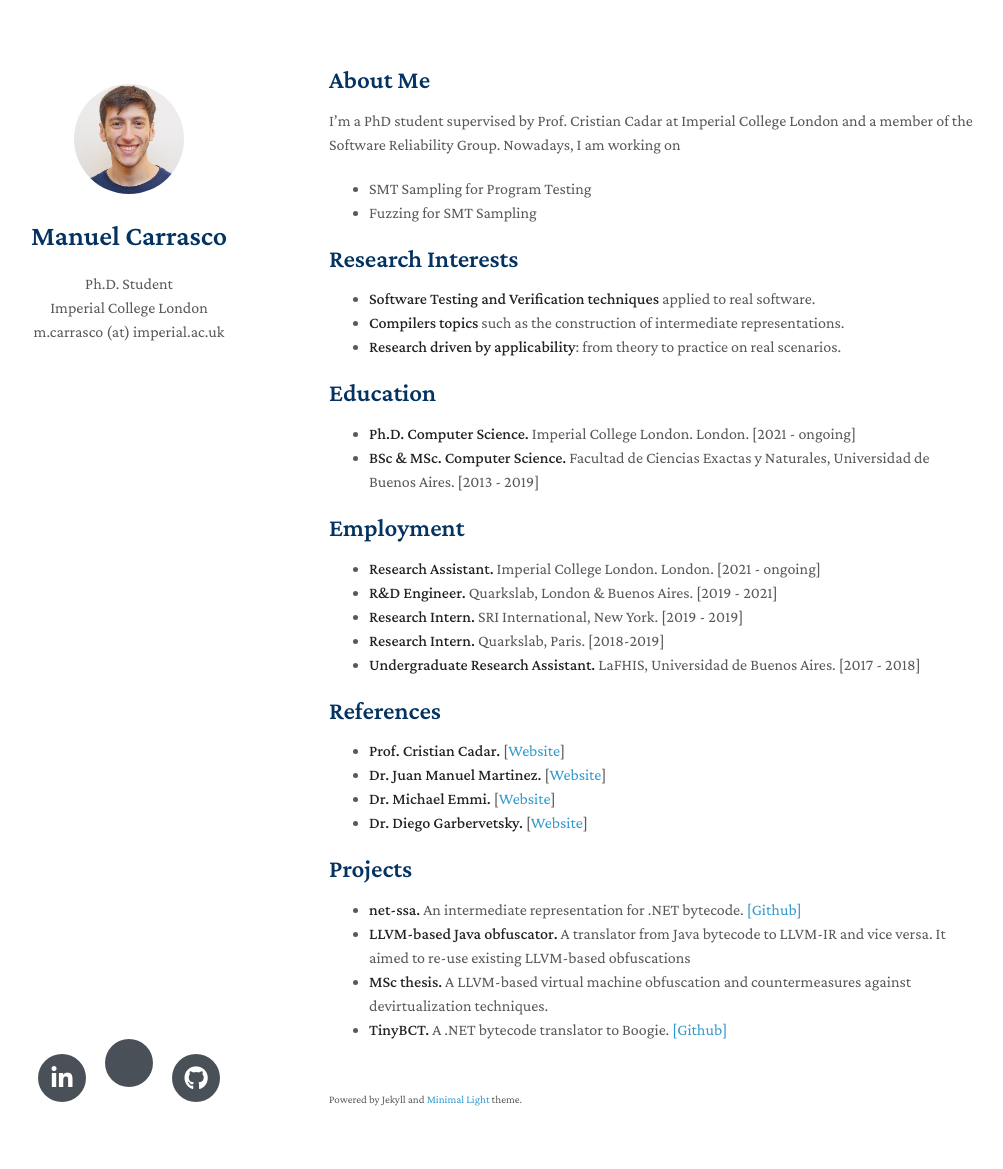
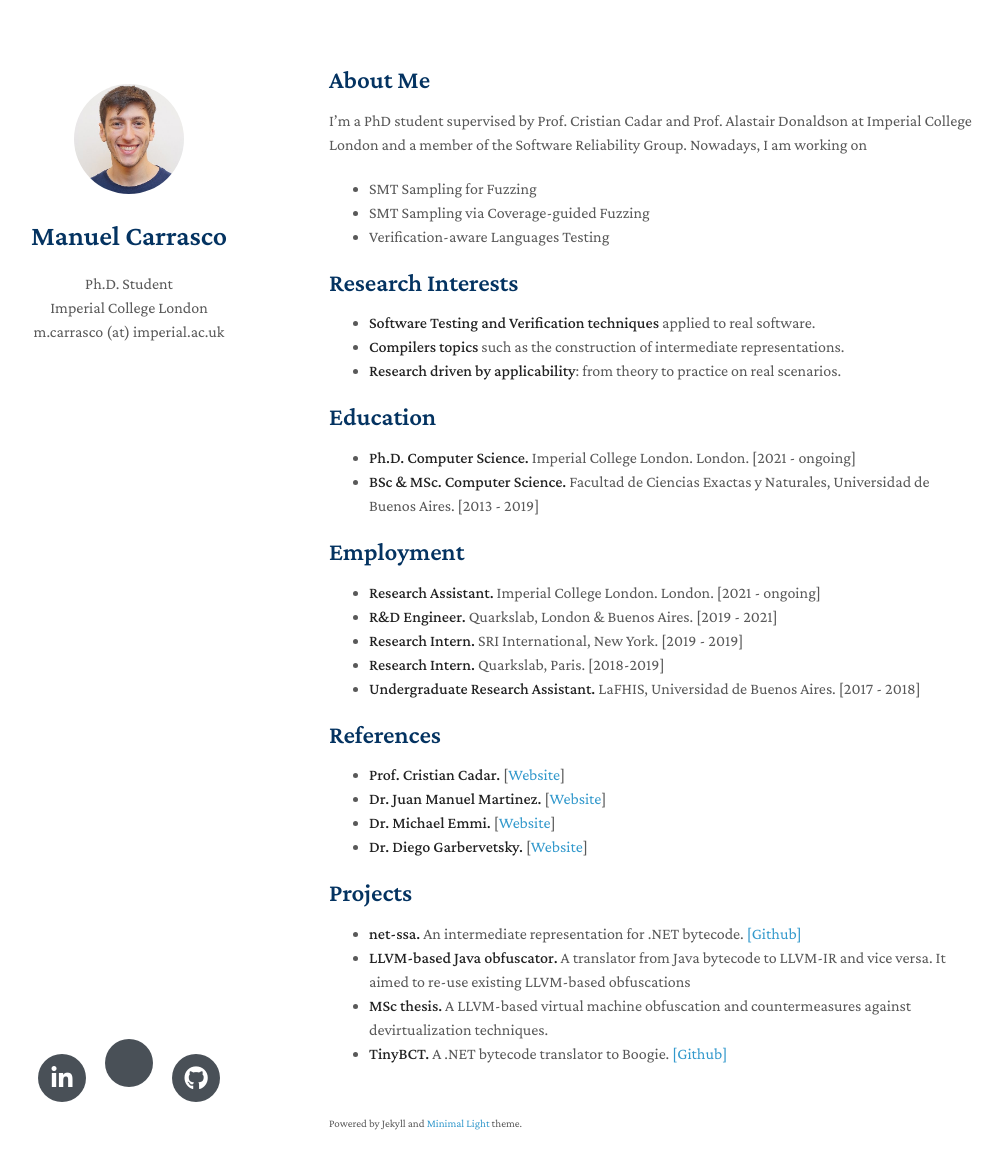
Before and after one commit to m-carrasco/m-carrasco.github.io, a Jekyll site: the page built from index.md, in a window 1280 px wide and 1204 px high. Shown: the top 1169 px of the window, without its empty margins (141-1144 px from the left). Built offline with Jekyll 4.4.1, drawn with Linux system fonts in a browser that asks for light colours; nearby versions of some CDN libraries; a style sheet for code colours, icons or effects is not loaded; our own code applies the rules of GitHub Pages for plain Markdown files.

Commit message:
Update index.md

```diff
--- a/index.md
+++ b/index.md
@@ -4,10 +4,11 @@ layout: homepage
 
 ## About Me
 
-I'm a PhD student supervised by Prof. Cristian Cadar at Imperial College London and a member of the Software Reliability Group. Nowadays, I am working on
+I'm a PhD student supervised by Prof. Cristian Cadar and Prof. Alastair Donaldson at Imperial College London and a member of the Software Reliability Group. Nowadays, I am working on
 
-- SMT Sampling for Program Testing
-- Fuzzing for SMT Sampling
+- SMT Sampling for Fuzzing
+- SMT Sampling via Coverage-guided Fuzzing
+- Verification-aware Languages Testing
 
 ## Research Interests
 
```
